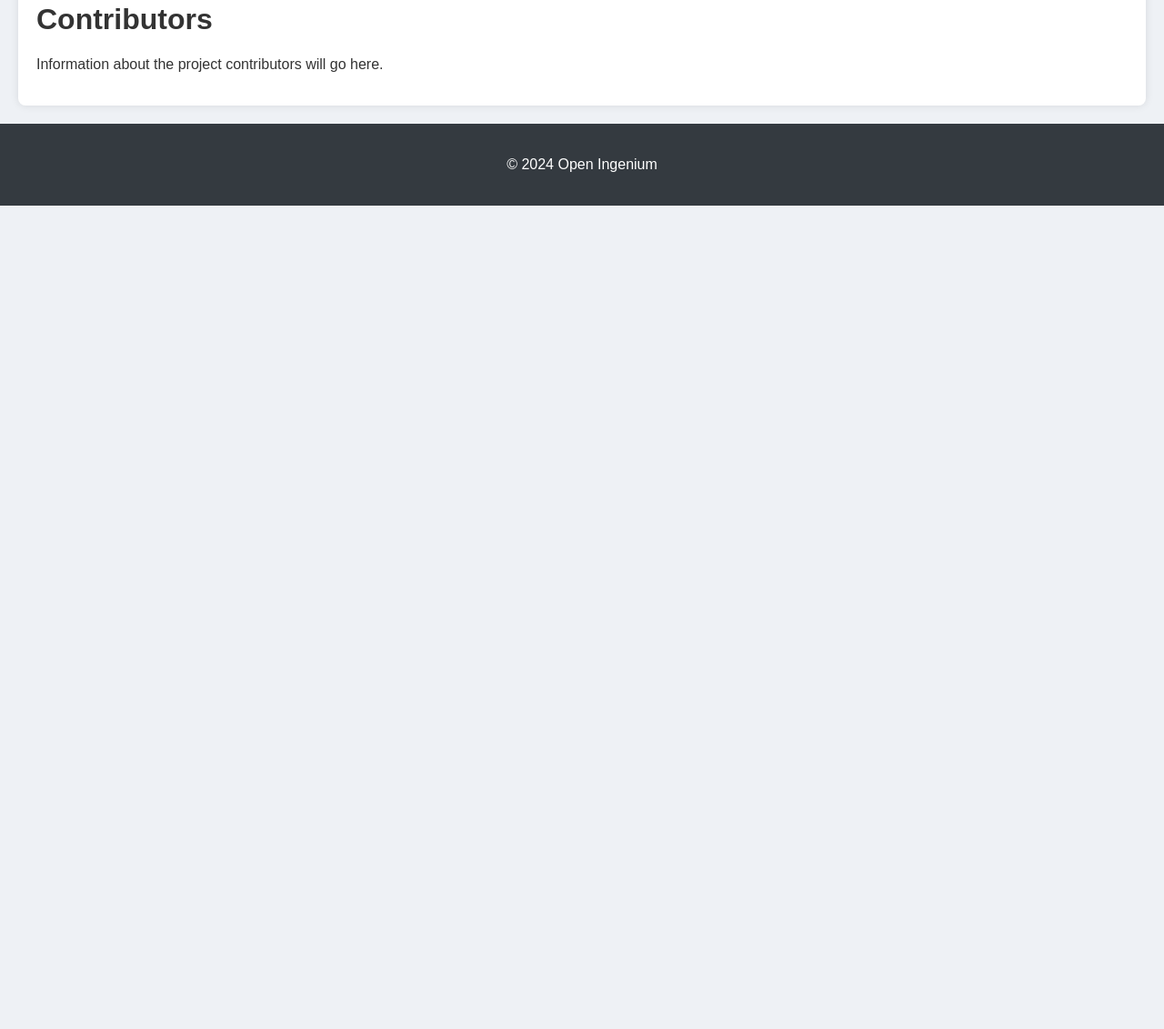
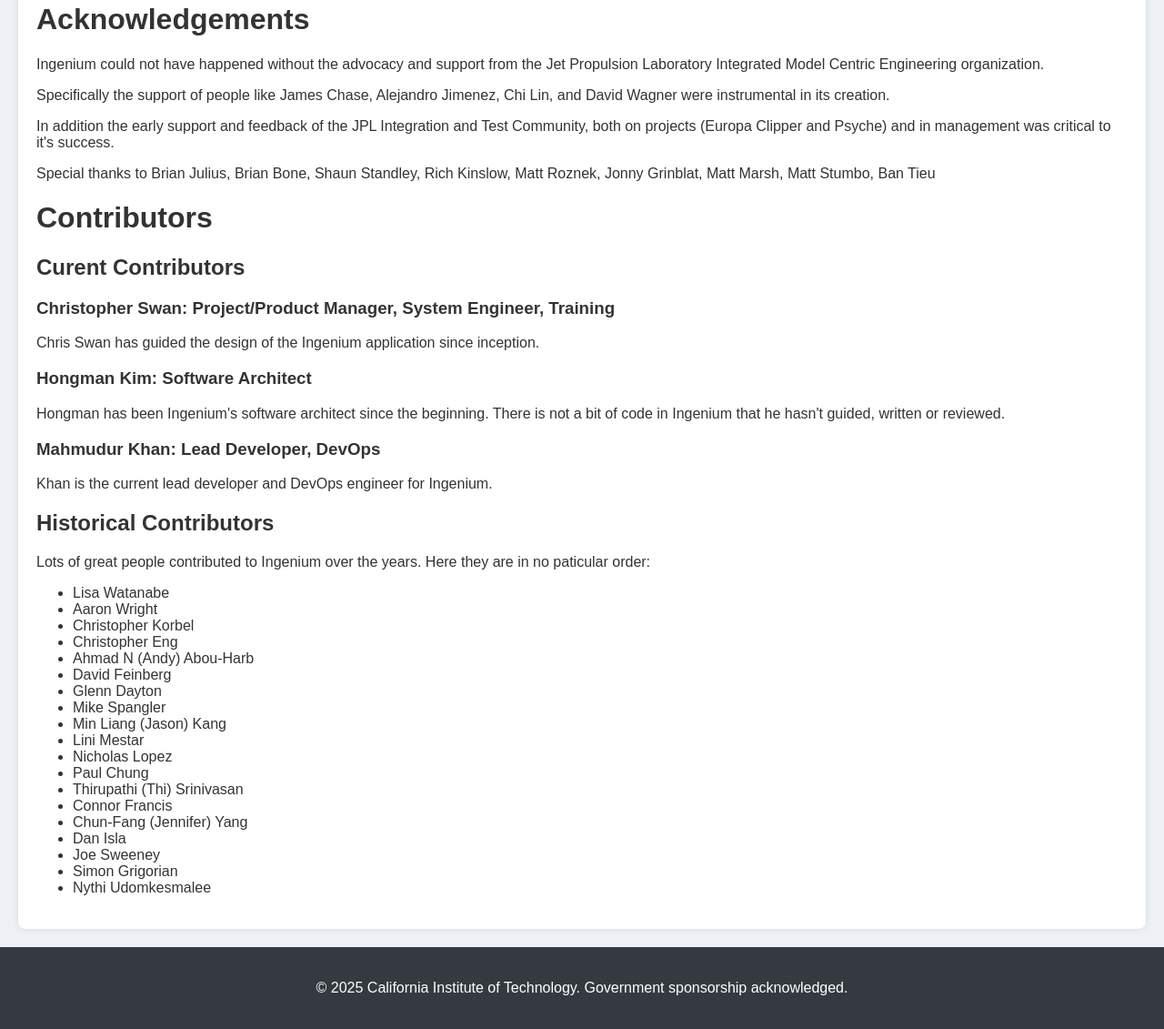
Before and after one commit to OpenIngenium/OpenIngenium.github.io, an Eleventy site: page contributors.md in a window 1280 px wide. Shown: the part 123-1254 px from the top of the page at 91% size. Before the commit the page ends 800 px from the top, so only its background shows below. Built offline with nearby package versions, Linux system fonts and the light colour scheme; Eleventy itself is replaced by a stand-in of ours; files that its build step writes are made by us from their sources.

Commit message:
Acknowledgements and Contributions

```diff
--- a/_includes/base.njk
+++ b/_includes/base.njk
@@ -34,7 +34,7 @@
     {{ content | safe }}
   </main>
   <footer>
-    <p>&copy; 2024 Open Ingenium</p>
+    <p>&copy; 2025 California Institute of Technology. Government sponsorship acknowledged.</p>
   </footer>
 </body>
 </html>
--- a/contributors.md
+++ b/contributors.md
@@ -3,6 +3,52 @@
 title: Contributors
 ---
 
+# Acknowledgements
+
+Ingenium could not have happened without the advocacy and support from the Jet Propulsion Laboratory Integrated Model Centric Engineering organization.
+
+Specifically the support of people like James Chase, Alejandro Jimenez, Chi Lin, and David Wagner were instrumental in its creation.
+
+In addition the early support and feedback of the JPL Integration and Test Community, both on projects (Europa Clipper and Psyche) and in management was critical to it's success.
+
+Special thanks to Brian Julius, Brian Bone, Shaun Standley, Rich Kinslow, Matt Roznek, Jonny Grinblat, Matt Marsh, Matt Stumbo, Ban Tieu
+
 # Contributors
 
-Information about the project contributors will go here.
+## Curent Contributors
+
+### Christopher Swan: Project/Product Manager, System Engineer, Training
+
+Chris Swan has guided the design of the Ingenium application since inception.
+
+### Hongman Kim: Software Architect
+
+Hongman has been Ingenium's software architect since the beginning. There is not a bit of code in Ingenium that he hasn't guided, written or reviewed.
+
+### Mahmudur Khan: Lead Developer, DevOps
+
+Khan is the current lead developer and DevOps engineer for Ingenium.
+
+## Historical Contributors
+
+Lots of great people contributed to Ingenium over the years. Here they are in no paticular order:
+
+- Lisa Watanabe
+- Aaron Wright
+- Christopher Korbel
+- Christopher Eng
+- Ahmad N (Andy) Abou-Harb
+- David Feinberg
+- Glenn Dayton
+- Mike Spangler
+- Min Liang (Jason) Kang
+- Lini Mestar
+- Nicholas Lopez
+- Paul Chung
+- Thirupathi (Thi) Srinivasan
+- Connor Francis
+- Chun-Fang (Jennifer) Yang
+- Dan Isla
+- Joe Sweeney
+- Simon Grigorian
+- Nythi Udomkesmalee
```
Also changed, not shown: 7 other files.
